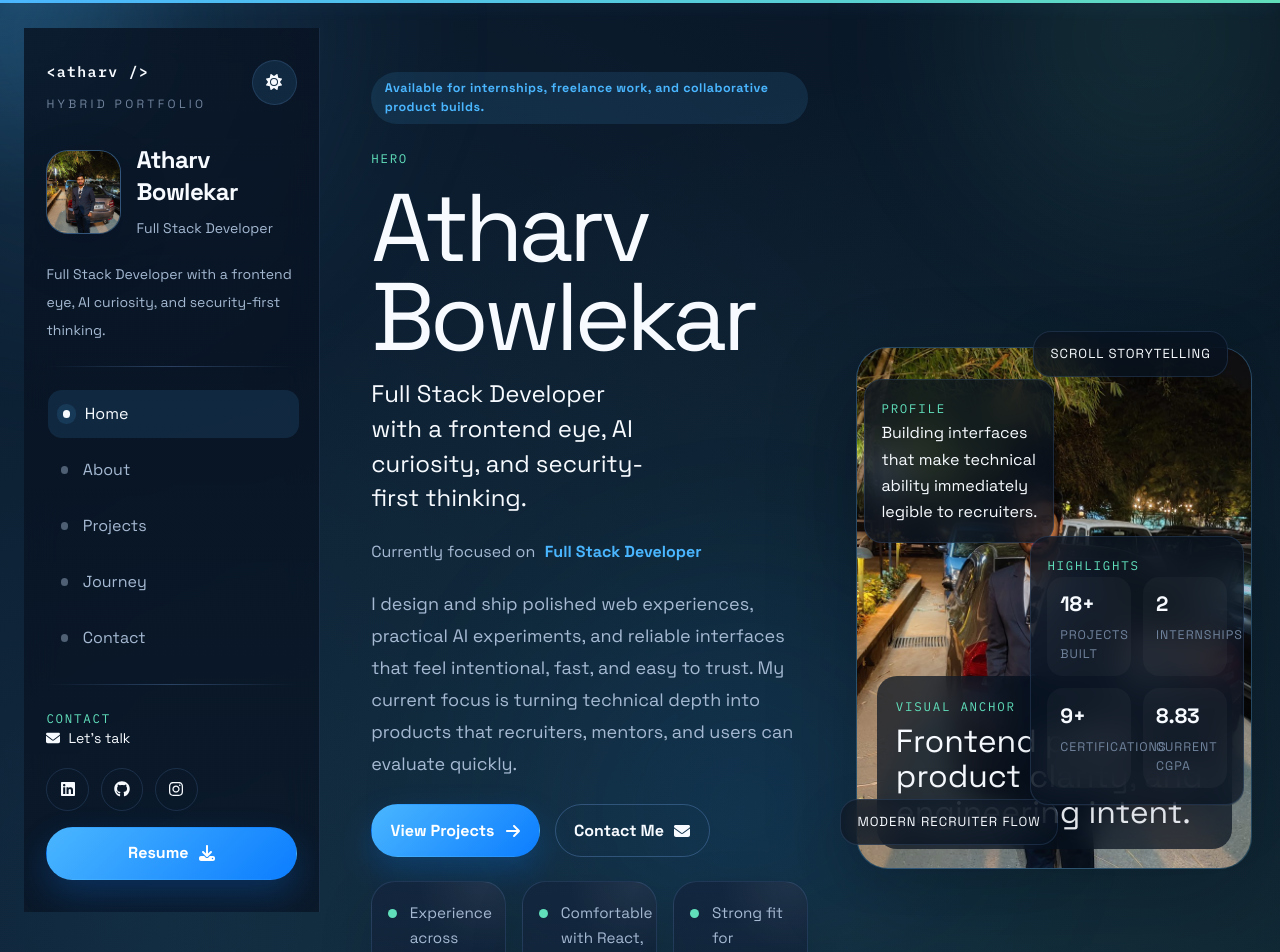
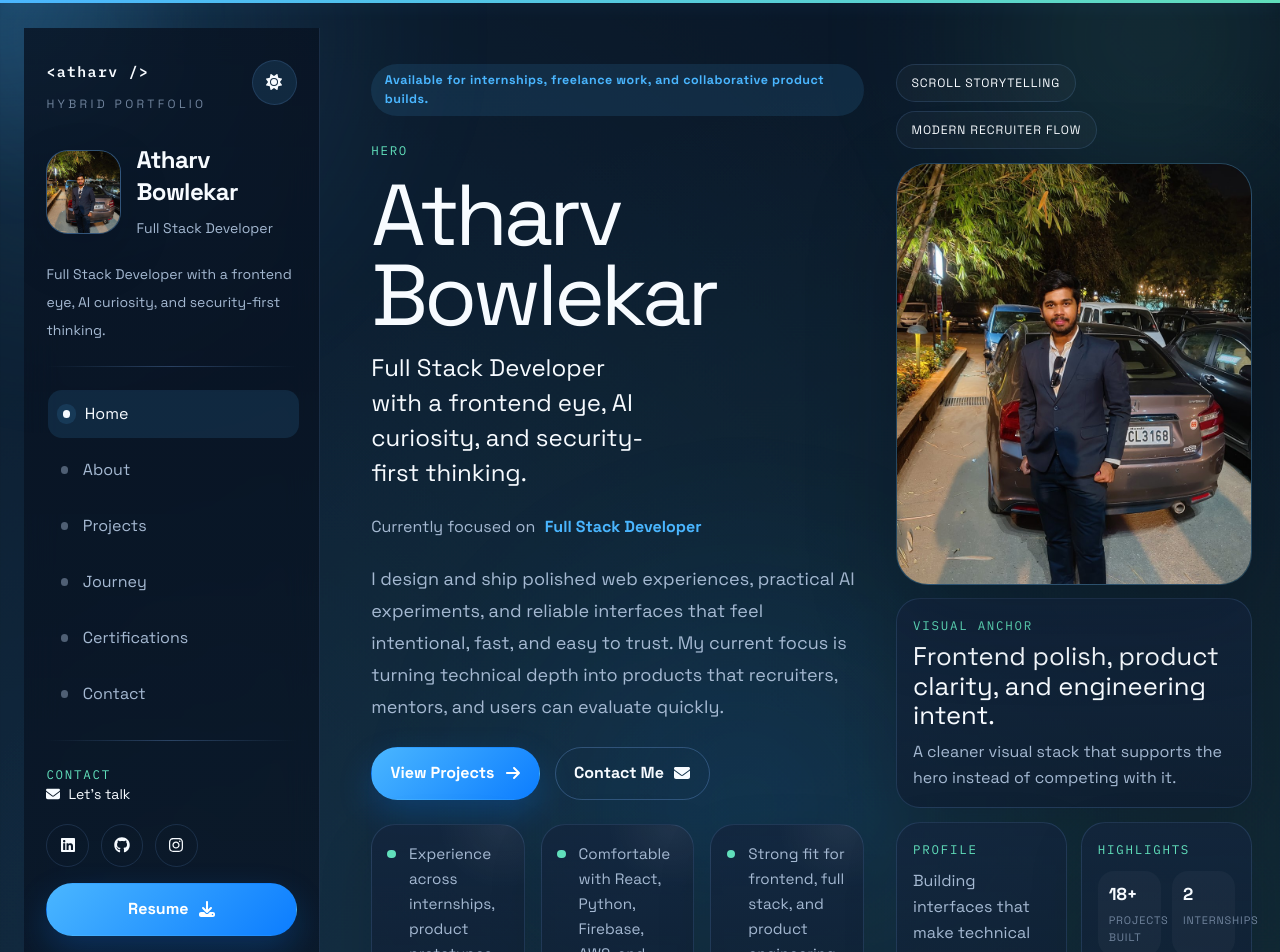
Before and after one commit to git-atharvb/React-Portfolio, a React (Vite) app: page / in a window 1280 px wide. Shown: the top 952 px of the page. Built offline with nearby package versions, Linux system fonts and the light colour scheme.

Commit message:
Improvising UI Layout fitting

```diff
--- a/src/App.css
+++ b/src/App.css
@@ -302,16 +302,22 @@
 }
 
 .hero-section {
-  padding-top: 2rem;
-  min-height: min(88vh, 820px);
+  padding-top: 1.5rem;
+  min-height: auto;
   display: flex;
   align-items: center;
   scroll-margin-top: 4rem;
 }
 
+.hero-layout-grid {
+  display: grid;
+  align-items: start;
+  gap: 2rem;
+}
+
 .hero-title {
   max-width: 10ch;
-  font-size: clamp(3.2rem, 8vw, 6rem);
+  font-size: clamp(3rem, 7vw, 5.4rem);
   line-height: 0.92;
   letter-spacing: -0.05em;
 }
@@ -388,7 +394,7 @@
 
 .hero-proof-card {
   min-height: 100%;
-  padding: 1.1rem 1rem;
+  padding: 1rem 0.95rem;
   display: flex;
   gap: 0.8rem;
   align-items: flex-start;
@@ -412,12 +418,12 @@
 
 .hero-visual-shell {
   position: relative;
-  min-height: 520px;
+  min-height: auto;
 }
 
 .hero-portrait-panel {
   position: relative;
-  min-height: 520px;
+  min-height: 420px;
   overflow: hidden;
   border-radius: var(--radius-xl);
   border: 1px solid var(--border-soft);
@@ -430,88 +436,104 @@
 .hero-portrait-image {
   width: 100%;
   height: 100%;
-  min-height: 520px;
+  min-height: 420px;
   object-fit: cover;
   object-position: center top;
 }
 
-.hero-portrait-overlay {
-  position: absolute;
-  inset: auto 1.2rem 1.2rem 1.2rem;
-  padding: 1.2rem;
-  border-radius: 20px;
-  background: color-mix(in srgb, var(--bg-sidebar) 80%, transparent);
-  backdrop-filter: blur(14px);
+.tidy-hero-shell {
+  display: grid;
+  gap: 0.85rem;
 }
 
-.hero-portrait-overlay h2 {
-  margin-top: 0.5rem;
-  max-width: 18ch;
-  font-size: clamp(1.5rem, 2.5vw, 2rem);
-  line-height: 1.1;
+.tidy-hero-panel {
+  min-height: 350px;
 }
 
-.hero-visual-orbit,
-.hero-floating-card {
-  position: absolute;
-  z-index: 2;
-  border-radius: 18px;
-  border: 1px solid var(--border-soft);
-  background: color-mix(in srgb, var(--bg-sidebar) 82%, transparent);
-  backdrop-filter: blur(16px);
-  box-shadow: var(--shadow-soft);
+.hero-visual-column {
+  display: grid;
+  gap: 0.85rem;
+  align-self: start;
 }
 
-.hero-visual-orbit {
-  padding: 0.75rem 1rem;
+.hero-label-row {
+  display: flex;
+  flex-wrap: wrap;
+  gap: 0.6rem;
+}
+
+.hero-chip {
+  display: inline-flex;
+  align-items: center;
+  min-height: 2.35rem;
+  padding: 0.55rem 0.9rem;
+  border-radius: 999px;
+  border: 1px solid var(--border-soft);
+  background: rgba(255, 255, 255, 0.03);
   color: var(--text-main);
-  font-size: 0.82rem;
+  font-size: 0.76rem;
   letter-spacing: 0.08em;
   text-transform: uppercase;
 }
 
-.hero-visual-orbit-top {
-  top: -1rem;
-  right: 1.5rem;
+.hero-info-grid {
+  display: grid;
+  gap: 0.85rem;
+  grid-template-columns: repeat(2, minmax(0, 1fr));
 }
 
-.hero-visual-orbit-bottom {
-  bottom: 1.5rem;
-  left: -1rem;
+.hero-info-card {
+  padding: 1rem;
+  border-radius: var(--radius-lg);
+  border: 1px solid var(--border-soft);
+  background:
+    linear-gradient(180deg, color-mix(in srgb, var(--bg-panel-strong) 86%, transparent), color-mix(in srgb, var(--bg-panel) 88%, transparent));
+  box-shadow: var(--shadow-soft);
 }
 
-.hero-floating-card {
-  padding: 1rem;
+.hero-info-card h2 {
+  margin-top: 0.4rem;
+  font-size: clamp(1.28rem, 2vw, 1.7rem);
+  line-height: 1.15;
 }
 
-.hero-floating-card-top {
-  top: 2rem;
-  left: 0.5rem;
-  width: min(240px, 48%);
+.hero-info-card p:last-child {
+  margin-top: 0.55rem;
+  color: var(--text-muted);
+  line-height: 1.62;
 }
 
-.hero-floating-card-bottom {
-  right: 0.5rem;
-  bottom: 4rem;
-  width: min(280px, 54%);
+.hero-info-card-wide {
+  grid-column: 1 / -1;
+}
+
+.hero-highlights-card {
+  align-self: start;
+}
+
+.hero-mini-grid {
+  display: grid;
+  gap: 0.7rem;
+  grid-template-columns: repeat(2, minmax(0, 1fr));
+  margin-top: 0.7rem;
 }
 
 .hero-mini-stat {
-  padding: 0.8rem;
+  padding: 0.68rem;
   border-radius: 16px;
   background: rgba(255, 255, 255, 0.03);
 }
 
 .hero-mini-stat strong {
   display: block;
-  font-size: 1.3rem;
+  font-size: 1.08rem;
 }
 
 .hero-mini-stat span {
   display: block;
-  margin-top: 0.35rem;
+  margin-top: 0.3rem;
   color: var(--text-soft);
-  font-size: 0.78rem;
+  font-size: 0.68rem;
   text-transform: uppercase;
   letter-spacing: 0.08em;
 }
@@ -828,58 +850,53 @@
   color: var(--text-soft);
 }
 
-.journey-timeline {
+.journey-split-layout {
+  display: grid;
+  gap: 1.5rem;
+  grid-template-columns: minmax(0, 1fr) minmax(0, 0.95fr);
+}
+
+.journey-panel {
+  padding: 1.5rem;
+}
+
+.experience-rail {
   position: relative;
   display: grid;
-  gap: 1.3rem;
-  padding: 1rem 0;
+  gap: 1.15rem;
+  margin-top: 1.5rem;
+  padding-left: 1.5rem;
 }
 
-.journey-line {
+.experience-rail::before {
+  content: '';
   position: absolute;
-  left: 50%;
-  top: 0;
-  bottom: 0;
+  left: 0.36rem;
+  top: 0.1rem;
+  bottom: 0.1rem;
   width: 2px;
-  transform: translateX(-50%);
-  background: linear-gradient(180deg, transparent, var(--accent), transparent);
+  background: linear-gradient(180deg, var(--accent), transparent);
 }
 
-.timeline-row {
+.experience-rail-row {
   position: relative;
 }
 
-.timeline-entry {
-  position: relative;
-  display: grid;
-  width: 100%;
-}
-
-.timeline-left {
-  justify-items: start;
-  padding-right: calc(50% + 2rem);
-}
-
-.timeline-right {
-  justify-items: end;
-  padding-left: calc(50% + 2rem);
-}
-
-.timeline-marker {
+.experience-rail-marker {
   position: absolute;
-  left: 50%;
-  top: 2rem;
-  width: 1rem;
-  height: 1rem;
+  left: -1.5rem;
+  top: 1.25rem;
+  width: 0.9rem;
+  height: 0.9rem;
   border-radius: 999px;
   background: var(--accent);
-  transform: translateX(-50%);
   box-shadow: 0 0 0 8px var(--accent-soft);
 }
 
-.timeline-card {
-  width: min(100%, 460px);
-  padding: 1.4rem;
+.experience-card,
+.education-card,
+.certification-card {
+  padding: 1.2rem;
   border-radius: var(--radius-lg);
   border: 1px solid var(--border-soft);
   background:
@@ -887,22 +904,121 @@
   box-shadow: var(--shadow-soft);
 }
 
-.timeline-cert-list {
+.education-path {
   display: grid;
-  gap: 0.75rem;
-  margin-top: 1.2rem;
+  gap: 1rem;
+  margin-top: 1.5rem;
 }
 
-.timeline-cert-link {
+.education-step {
+  display: grid;
+  gap: 0.9rem;
+  grid-template-columns: 92px minmax(0, 1fr);
+  align-items: start;
+}
+
+.education-step-year {
+  display: inline-flex;
+  align-items: center;
+  justify-content: center;
+  min-height: 3rem;
+  padding: 0.7rem;
+  border-radius: 18px;
+  background: var(--accent-soft);
+  color: var(--accent);
+  font-size: 0.8rem;
+  font-family: 'IBM Plex Mono', monospace;
+  letter-spacing: 0.05em;
+}
+
+.education-step-count {
+  display: inline-flex;
+  margin-bottom: 0.9rem;
+  color: var(--accent);
+  font-size: 0.85rem;
+  font-family: 'IBM Plex Mono', monospace;
+  letter-spacing: 0.08em;
+}
+
+.certifications-grid {
+  display: grid;
+  gap: 1rem;
+  grid-template-columns: repeat(3, minmax(0, 1fr));
+}
+
+.certification-card {
+  display: grid;
+  gap: 1rem;
+}
+
+.certification-card-top {
   display: flex;
   align-items: center;
+  gap: 1rem;
+}
+
+.issuer-badge {
+  width: 4rem;
+  height: 4rem;
+  flex-shrink: 0;
+  display: inline-flex;
+  align-items: center;
+  justify-content: center;
+  border-radius: 999px;
+  color: #fff;
+  font-size: 1.1rem;
+  font-weight: 700;
+  box-shadow: var(--shadow-soft);
+}
+
+.issuer-badge svg {
+  font-size: 1.4rem;
+}
+
+.issuer-badge span {
+  font-family: 'IBM Plex Mono', monospace;
+  letter-spacing: 0.05em;
+}
+
+.issuer-aws {
+  background: linear-gradient(135deg, #ffb545, #ff7a18);
+}
+
+.issuer-microsoft {
+  background: linear-gradient(135deg, #2563eb, #14b8a6);
+}
+
+.issuer-scaler {
+  background: linear-gradient(135deg, #7c3aed, #2563eb);
+}
+
+.issuer-infosys {
+  background: linear-gradient(135deg, #0f6cbd, #0ea5e9);
+}
+
+.issuer-tata {
+  background: linear-gradient(135deg, #1d4ed8, #0f172a);
+}
+
+.issuer-jpmorgan {
+  background: linear-gradient(135deg, #8b5cf6, #1f2937);
+}
+
+.issuer-simplilearn {
+  background: linear-gradient(135deg, #ef4444, #7c3aed);
+}
+
+.issuer-default {
+  background: linear-gradient(135deg, #334155, #1e293b);
+}
+
+.certification-link {
+  display: inline-flex;
+  align-items: center;
   justify-content: space-between;
-  gap: 1rem;
-  padding: 0.9rem 1rem;
-  border-radius: 16px;
-  border: 1px solid var(--border-soft);
+  gap: 0.75rem;
   color: var(--text-main);
-  background: rgba(255, 255, 255, 0.03);
+  padding-top: 0.2rem;
 }
 
 .contact-section {
@@ -1032,7 +1148,7 @@
 
 @media (max-width: 1279px) {
   .hero-title {
-    font-size: clamp(2.9rem, 7vw, 5.2rem);
+    font-size: clamp(2.7rem, 6.4vw, 4.9rem);
   }
 }
 
@@ -1058,6 +1174,11 @@
     margin: 0;
     padding: 2.5rem 1.75rem 6rem 0;
   }
+
+  .hero-layout-grid {
+    grid-template-columns: minmax(0, 1.08fr) minmax(300px, 0.78fr);
+    gap: 2rem;
+  }
 }
 
 @media (max-width: 959px) {
@@ -1071,7 +1192,12 @@
   }
 
   .about-layout,
-  .featured-project-shell {
+  .featured-project-shell,
+  .journey-split-layout {
+    grid-template-columns: 1fr;
+  }
+
+  .hero-layout-grid {
     grid-template-columns: 1fr;
   }
 
@@ -1079,20 +1205,8 @@
     display: block;
   }
 
-  .journey-line {
-    left: 1rem;
-    transform: none;
-  }
-
-  .timeline-left,
-  .timeline-right {
-    justify-items: start;
-    padding-right: 0;
-    padding-left: 2.5rem;
-  }
-
-  .timeline-marker {
-    left: 1rem;
+  .certifications-grid {
+    grid-template-columns: repeat(2, minmax(0, 1fr));
   }
 }
 
@@ -1105,22 +1219,17 @@
     min-height: 460px;
   }
 
+  .tidy-hero-panel,
   .hero-portrait-panel,
   .hero-portrait-image {
-    min-height: 460px;
+    min-height: 320px;
   }
 
-  .hero-floating-card-top,
-  .hero-floating-card-bottom,
-  .hero-visual-orbit {
-    position: static;
-    width: 100%;
-    margin-top: 1rem;
-  }
-
-  .hero-visual-shell {
-    display: grid;
-    gap: 1rem;
+  .hero-info-grid,
+  .hero-mini-grid,
+  .certifications-grid,
+  .education-step {
+    grid-template-columns: 1fr;
   }
 
   .skills-badge-grid {
@@ -1149,6 +1258,10 @@
   .contact-form-shell {
     padding: 1.2rem;
   }
+
+  .education-step-year {
+    width: fit-content;
+  }
 }
 
 @media (prefers-reduced-motion: reduce) {
--- a/src/App.jsx
+++ b/src/App.jsx
@@ -4,6 +4,7 @@ import heroImage from './assets/hero-optimized.jpg';
 import PortfolioSidebar from './components/PortfolioSidebar.jsx';
 import { portfolioContent } from './content/portfolioContent.js';
 import AboutSection from './sections/AboutSection.jsx';
+import CertificationsSection from './sections/CertificationsSection.jsx';
 import ContactSection from './sections/ContactSection.jsx';
 import HeroSection from './sections/HeroSection.jsx';
 import JourneySection from './sections/JourneySection.jsx';
@@ -219,10 +220,10 @@ function App() {
           />
           <ProjectsSection onSpotlight={handleSpotlight} projects={portfolioContent.projects} />
           <JourneySection
-            certifications={portfolioContent.certifications}
             education={portfolioContent.education}
             experience={portfolioContent.experience}
           />
+          <CertificationsSection certifications={portfolioContent.certifications} />
           <ContactSection
             contact={portfolioContent.contact}
             formStatus={formStatus}
--- a/src/content/portfolioContent.js
+++ b/src/content/portfolioContent.js
@@ -36,6 +36,7 @@ export const portfolioContent = {
     { label: 'About', href: '#about' },
     { label: 'Projects', href: '#projects' },
     { label: 'Journey', href: '#journey' },
+    { label: 'Certifications', href: '#certifications' },
     { label: 'Contact', href: '#contact' },
   ],
   highlights: [
@@ -120,46 +121,55 @@ export const portfolioContent = {
     {
       title: 'DSA Problem Solving for Interviews using Java',
       issuer: 'Scaler',
+      issuerKey: 'scaler',
       link: 'https://drive.google.com/file/d/1S8N73IlglAxgI8mjIloyxgj3lUfpJjyv/view?usp=drive_link',
     },
     {
       title: 'Deep Dive into Deep Learning',
       issuer: 'Scaler',
+      issuerKey: 'scaler',
       link: 'https://drive.google.com/file/d/1Ce7VZZJmOfdbPmRX3x0mUYPnSnAsr9LS/view?usp=drive_link',
     },
     {
       title: 'Foundations of Prompt Engineering',
       issuer: 'Amazon Web Services',
+      issuerKey: 'aws',
       link: 'https://drive.google.com/file/d/12GeroEVRkfxtDvd3vEhaWqLn_mYYwEEW/view?usp=drive_link',
     },
     {
       title: 'GitHub Fundamentals',
       issuer: 'Microsoft Learn',
+      issuerKey: 'microsoft',
       link: 'https://drive.google.com/file/d/1NDHm5tOzJEcE8CJTEe22J8l-eOTjgBum/view?usp=drive_link',
     },
     {
       title: 'ReactJS - Web Development',
       issuer: 'Infosys Springboard',
+      issuerKey: 'infosys',
       link: 'https://drive.google.com/file/d/1oKAUFuMNB9r3BRay43BokxtjtqPftFsi/view?usp=drive_link',
     },
     {
       title: 'Generative AI apps in Azure',
       issuer: 'Microsoft',
+      issuerKey: 'microsoft',
       link: 'https://drive.google.com/file/d/18GmkCzZKCFXdGYRWQafGoranN_nAqCWm/view?usp=drive_link',
     },
     {
       title: 'Data Visualization',
       issuer: 'Tata - Forage',
+      issuerKey: 'tata',
       link: 'https://drive.google.com/file/d/1PSuqH_Aip9lz5BT0VY3Y--KXgu6NcgGc/view?usp=drive_link',
     },
     {
       title: 'Software Engineering Job Simulation',
       issuer: 'JP Morgan Chase & Co.',
+      issuerKey: 'jpmorgan',
       link: 'https://drive.google.com/file/d/1YVgx7JqNj-8WiLAugO4mEhmmijxZUwIS/view?usp=drive_link',
     },
     {
       title: 'Full Stack Java Development',
       issuer: 'Simplilearn',
+      issuerKey: 'simplilearn',
       link: 'https://drive.google.com/file/d/1IphtY07iBF4ocNMVbSctvLqXikgcYa3Z/view?usp=drive_link',
     },
   ],
--- /dev/null
+++ b/src/sections/CertificationsSection.jsx
@@ -0,0 +1,62 @@
+import { FaArrowUpRightFromSquare, FaAws, FaMicrosoft } from 'react-icons/fa6';
+import SectionHeading from '../components/SectionHeading.jsx';
+import ScrollReveal from '../ScrollReveal.jsx';
+
+const issuerBrandMap = {
+  aws: { label: 'AWS', className: 'issuer-aws', icon: FaAws },
+  microsoft: { label: 'MS', className: 'issuer-microsoft', icon: FaMicrosoft },
+  scaler: { label: 'SC', className: 'issuer-scaler' },
+  infosys: { label: 'IN', className: 'issuer-infosys' },
+  tata: { label: 'T', className: 'issuer-tata' },
+  jpmorgan: { label: 'JP', className: 'issuer-jpmorgan' },
+  simplilearn: { label: 'SL', className: 'issuer-simplilearn' },
+};
+
+function IssuerBadge({ issuer, issuerKey }) {
+  const brand = issuerBrandMap[issuerKey] || { label: issuer.slice(0, 2).toUpperCase(), className: 'issuer-default' };
+  const Icon = brand.icon;
+
+  return (
+    <div className={`issuer-badge ${brand.className}`} aria-hidden="true">
+      {Icon ? <Icon /> : <span>{brand.label}</span>}
+    </div>
+  );
+}
+
+function CertificationsSection({ certifications }) {
+  return (
+    <section className="content-section" id="certifications">
+      <SectionHeading
+        description="A dedicated certification section with clearer issuer identity, cleaner card layout, and direct access to each credential."
+        eyebrow="Certifications"
+        title="Verified learning across platforms and domains."
+      />
+
+      <div className="certifications-grid">
+        {certifications.map((certification, index) => (
+          <ScrollReveal className="certification-card" delay={0.05 + index * 0.04} key={certification.title}>
+            <div className="certification-card-top">
+              <IssuerBadge issuer={certification.issuer} issuerKey={certification.issuerKey} />
+              <div>
+                <p className="section-eyebrow">Certificate</p>
+                <p className="timeline-organization">{certification.issuer}</p>
+              </div>
+            </div>
+            <h3 className="section-subtitle">{certification.title}</h3>
+            <a
+              className="certification-link"
+              href={certification.link}
+              rel="noreferrer"
+              target="_blank"
+            >
+              View Certificate
+              <FaArrowUpRightFromSquare aria-hidden="true" />
+            </a>
+          </ScrollReveal>
+        ))}
+      </div>
+    </section>
+  );
+}
+
+export default CertificationsSection;
--- a/src/sections/HeroSection.jsx
+++ b/src/sections/HeroSection.jsx
@@ -15,7 +15,7 @@ function HeroSection({ currentRole, heroImage, highlights, profile, socialProof
       viewport={{ once: true, amount: 0.3 }}
       whileInView="visible"
     >
-      <div className="grid items-center gap-8 lg:grid-cols-[minmax(0,1.05fr)_minmax(320px,0.95fr)] xl:gap-12">
+      <div className="hero-layout-grid">
         <MotionDiv
           className="space-y-6"
           transition={{ duration: 0.7, ease: [0.22, 1, 0.36, 1] }}
@@ -60,17 +60,20 @@ function HeroSection({ currentRole, heroImage, highlights, profile, socialProof
         </MotionDiv>
 
         <MotionDiv
-          className="relative"
+          className="hero-visual-column"
           transition={{ duration: 0.8, ease: [0.22, 1, 0.36, 1], delay: 0.12 }}
           variants={{
-            hidden: { opacity: 0, scale: 0.94, y: 24 },
+            hidden: { opacity: 0, scale: 0.96, y: 24 },
             visible: { opacity: 1, scale: 1, y: 0 },
           }}
         >
-          <div className="hero-visual-shell">
-            <div className="hero-visual-orbit hero-visual-orbit-top">Scroll storytelling</div>
-            <div className="hero-visual-orbit hero-visual-orbit-bottom">Modern recruiter flow</div>
-            <div className="hero-portrait-panel">
+          <div className="hero-visual-shell tidy-hero-shell">
+            <div className="hero-label-row">
+              <span className="hero-chip">Scroll storytelling</span>
+              <span className="hero-chip">Modern recruiter flow</span>
+            </div>
+
+            <div className="hero-portrait-panel tidy-hero-panel">
               <img
                 alt="Atharv Bowlekar portrait"
                 className="hero-portrait-image"
@@ -79,18 +82,25 @@ function HeroSection({ currentRole, heroImage, highlights, profile, socialProof
                 src={heroImage}
                 width="810"
               />
-              <div className="hero-portrait-overlay">
+            </div>
+
+            <div className="hero-info-grid">
+              <article className="hero-info-card hero-info-card-wide">
                 <p className="section-eyebrow">Visual anchor</p>
                 <h2>Frontend polish, product clarity, and engineering intent.</h2>
-              </div>
-            </div>
-            <div className="hero-floating-card hero-floating-card-top">
-              <span className="section-eyebrow">Profile</span>
+                <p>
+                  A cleaner visual stack that supports the hero instead of competing with it.
+                </p>
+              </article>
+
+              <article className="hero-info-card">
+                <p className="section-eyebrow">Profile</p>
                 <p>Building interfaces that make technical ability immediately legible to recruiters.</p>
-            </div>
-            <div className="hero-floating-card hero-floating-card-bottom">
-              <span className="section-eyebrow">Highlights</span>
-              <div className="grid grid-cols-2 gap-3">
+              </article>
+
+              <article className="hero-info-card hero-highlights-card">
+                <p className="section-eyebrow">Highlights</p>
+                <div className="hero-mini-grid">
                   {highlights.map((item) => (
                     <div className="hero-mini-stat" key={item.label}>
                       <strong>{item.value}</strong>
@@ -98,6 +108,7 @@ function HeroSection({ currentRole, heroImage, highlights, profile, socialProof
                     </div>
                   ))}
                 </div>
+              </article>
             </div>
           </div>
         </MotionDiv>
```
Also changed, not shown: src/sections/JourneySection.jsx (+44 -76 lines). Lines whose indentation alone changed are shown as unchanged.
